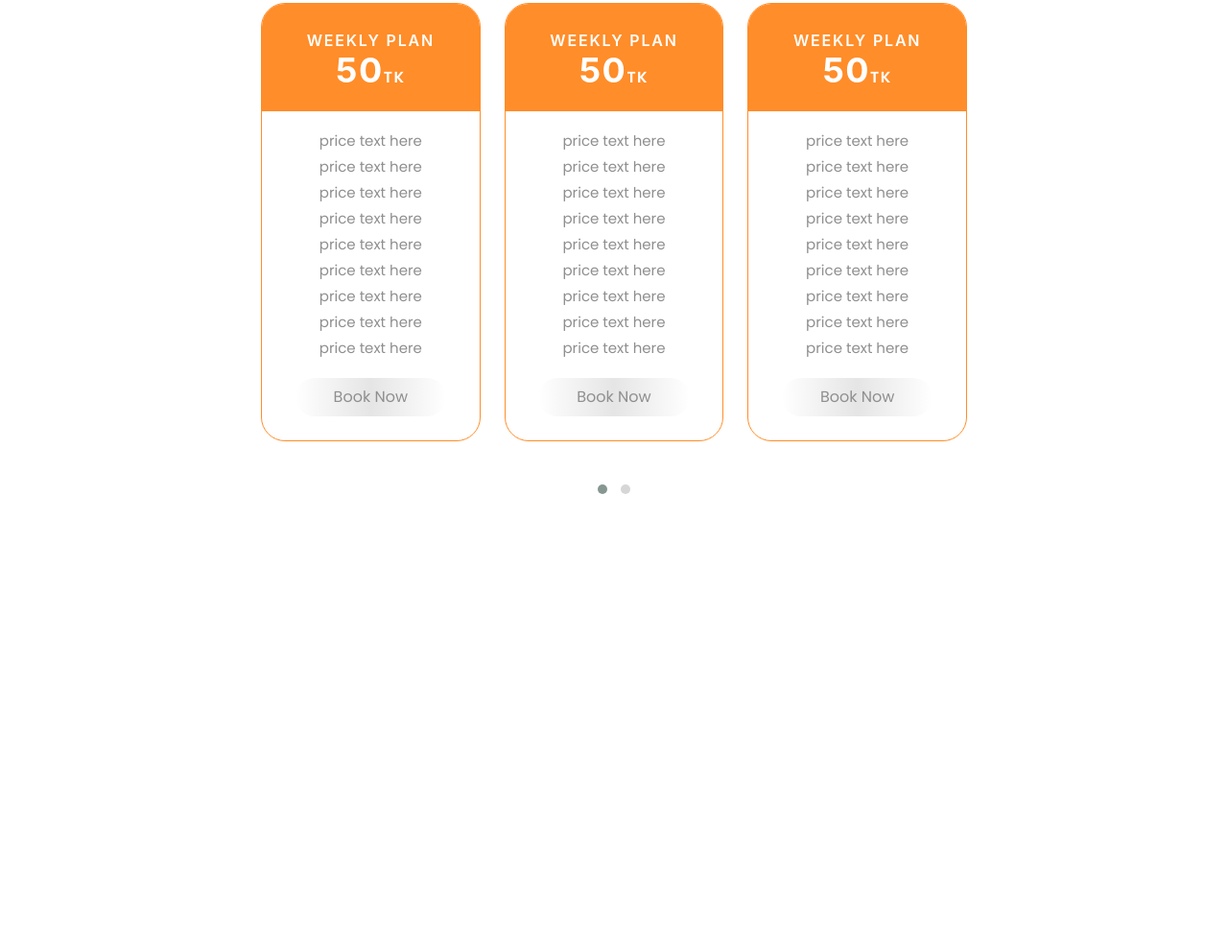
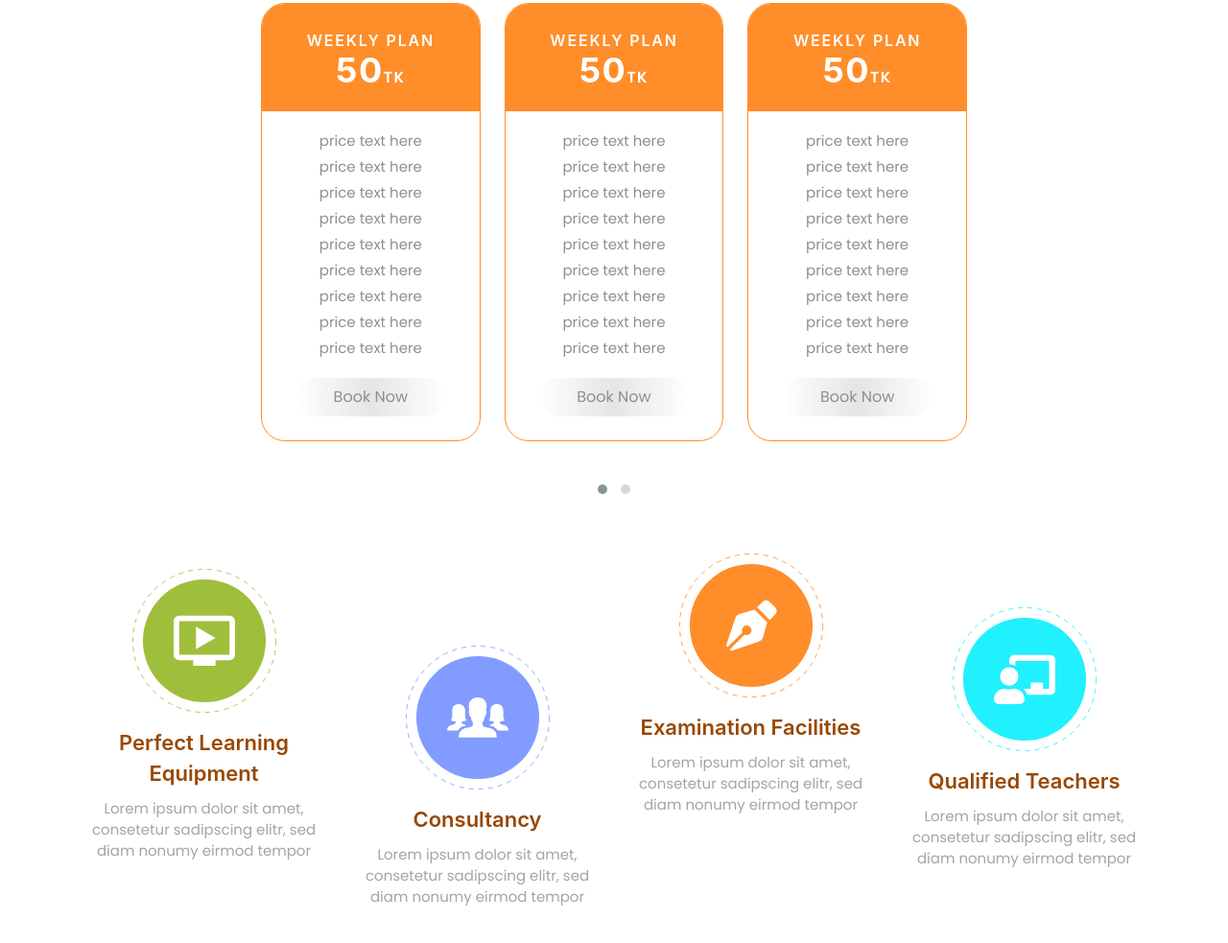
Before and after one commit to Yariqa/syllabus-solve, a plain HTML site: page index.html in a window 1280 px wide. Shown: the part 165-1148 px from the top of the page at 96% size. Before the commit the page ends 800 px from the top, so only its background shows below. Drawn offline with Linux system fonts and the light colour scheme.

Commit message:
featured section added

```diff
--- a/css/style.css
+++ b/css/style.css
@@ -431,9 +431,7 @@ header {}
 
 /* *********************************************** */
 /* *********************************************** */
-.price-sec {
-
-}
+.price-sec {}
 
 .price-table {
     border: 1px solid #FF8D29;
@@ -443,10 +441,12 @@ header {}
     margin: 30px 0;
     transition: linear .3s;
 }
-.price-table:hover{
+
+.price-table:hover {
     box-shadow: 0 0 30px #8b8b8b8b;
     transition: linear .3s;
 }
+
 .p-table-header {
     background-color: #FF8D29;
     padding: 25px 10px;
@@ -516,8 +516,42 @@ header {}
     padding: 8px 40px;
     transition: linear .3s;
 }
-.price-table:hover .p-table-footer button{
-    background: #FF8D29 ;
+
+.price-table:hover .p-table-footer button {
+    background: #FF8D29;
     transition: linear .3s;
     color: #fff;
 }
+
+.featured-sec {
+    margin-top: 35px;
+    margin-bottom: 60px;
+
+}
+
+.featured-item {
+    text-align: center;
+    margin: 15px 0px;
+}
+
+.featured-item img {
+    width: 150px;
+    margin-bottom: 15px;
+}
+
+.featured-item h3 {
+    margin: 0;
+    color: #984700;
+    font-size: 22px;
+    font-weight: 600;
+    text-transform: capitalize;
+    line-height: 32px;
+    margin-bottom: 10px;
+}
+
+.featured-item p {
+    margin: 0;
+    font-size: 15px;
+    line-height: 22px;
+    color: #A4A4A4;
+}
--- a/index.html
+++ b/index.html
@@ -234,6 +234,42 @@
     </section>
     <!-- priceing section end here -->
 
+    <section class="featured-sec">
+        <div class="container">
+            <div class="row">
+                <div class="col-md-3">
+                    <div class="featured-item pt-3">
+                        <img src="images/video.svg" alt="">
+                        <h3>Perfect learning equipment</h3>
+                        <p>Lorem ipsum dolor sit amet, consetetur sadipscing elitr, sed diam nonumy eirmod tempor</p>
+                    </div>
+                </div>
+                <div class="col-md-3 pt-5 mt-5">
+                    <div class="featured-item">
+                        <img src="images/group.svg" alt="">
+                        <h3>Consultancy</h3>
+                        <p>Lorem ipsum dolor sit amet, consetetur sadipscing elitr, sed diam nonumy eirmod tempor</p>
+                    </div>
+                </div>
+                <div class="col-md-3">
+                    <div class="featured-item">
+                        <img src="images/pen.svg" alt="">
+                        <h3>Examination Facilities</h3>
+                        <p>Lorem ipsum dolor sit amet, consetetur sadipscing elitr, sed diam nonumy eirmod tempor</p>
+                    </div>
+                </div>
+                <div class="col-md-3 pt-5 mt-2">
+                    <div class="featured-item">
+                        <img src="images/class.svg" alt="">
+                        <h3>Qualified Teachers</h3>
+                        <p>Lorem ipsum dolor sit amet, consetetur sadipscing elitr, sed diam nonumy eirmod tempor</p>
+                    </div>
+                </div>
+            </div>
+        </div>
+
+    </section>
+
 
 
 
```
Also changed, not shown: images/class.svg (added), images/group.svg (added), images/pen.svg (added), images/video.svg (added).
